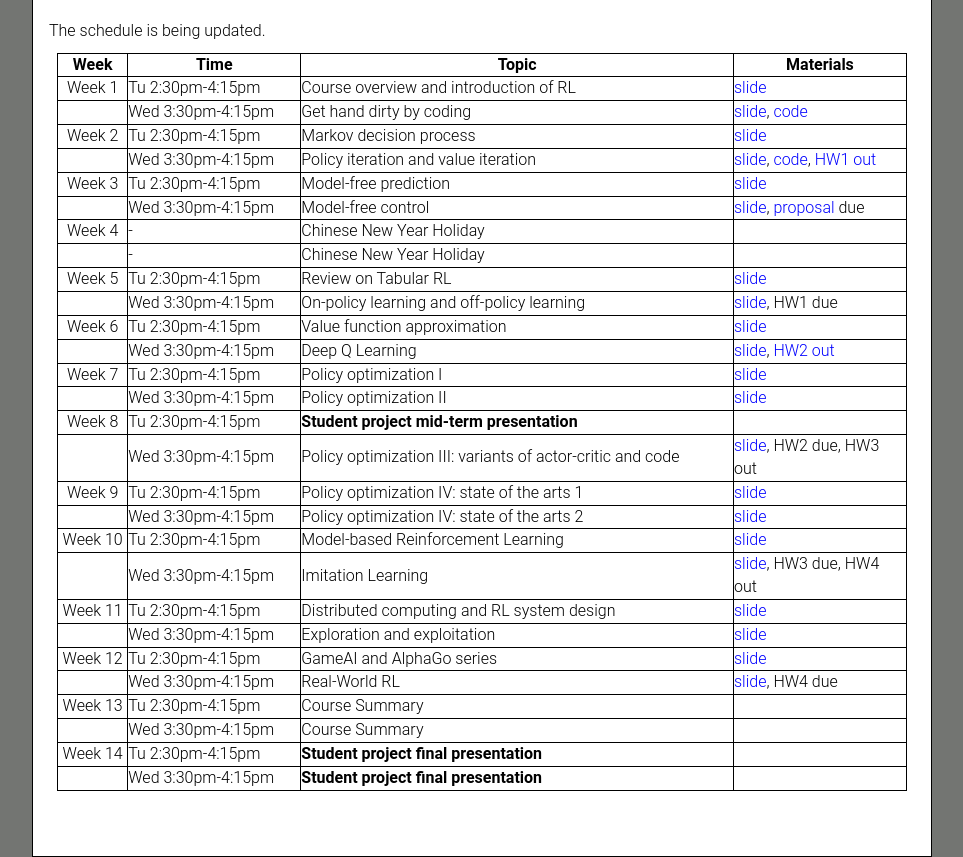
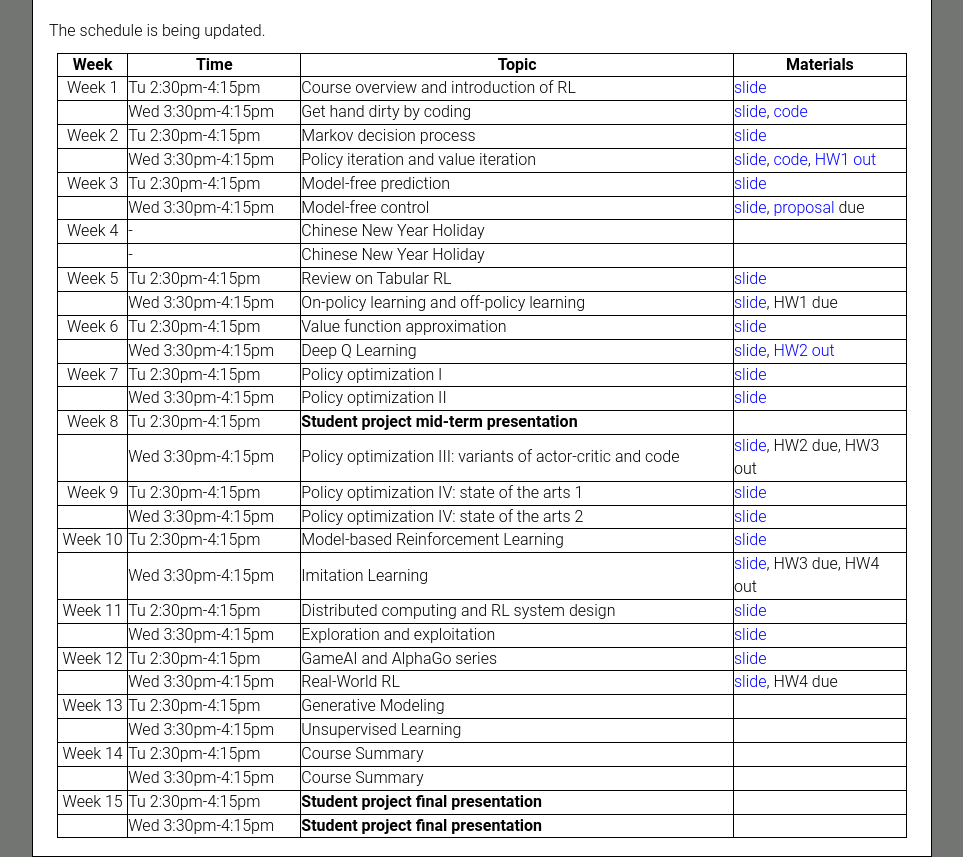
Before and after one commit to YujianDiao/cuhkrlcourse.github.io, a plain HTML site: page schedule.html in a window 1280 px wide. Shown: the part 143-1000 px from the top of the page, without its empty margins (158-1121 px from the left). Drawn offline with nearby package versions, Linux system fonts and the light colour scheme.

Commit message:
fix the schedule

```diff
--- a/schedule.html
+++ b/schedule.html
@@ -205,6 +205,21 @@
         <tr>
               <td sdval="1" sdnum="1033;" align="center" height="16">Week 13</td>
               <td sdnum="1033;0;@" align="left">Tu 2:30pm-4:15pm</td>
+              <td align="left">Generative Modeling</td>
+              <td align="left"></td>
+          </tr>
+
+        <tr>
+              <td sdval="2" sdnum="1033;" align="right" height="16"></td>
+              <td sdnum="1033;0;@" align="left">Wed 3:30pm-4:15pm</td>
+              <td align="left">Unsupervised Learning</td>
+              <td align="left"></td>
+          </tr>
+
+
+        <tr>
+              <td sdval="1" sdnum="1033;" align="center" height="16">Week 14</td>
+              <td sdnum="1033;0;@" align="left">Tu 2:30pm-4:15pm</td>
               <td align="left">Course Summary</td>
               <td align="left"></td>
           </tr>
@@ -217,7 +232,7 @@
           </tr>
 
         <tr>
-              <td sdval="1" sdnum="1033;" align="center" height="16">Week 14</td>
+              <td sdval="1" sdnum="1033;" align="center" height="16">Week 15</td>
               <td sdnum="1033;0;@" align="left">Tu 2:30pm-4:15pm</td>
               <td align="left"><b>Student project final presentation</b></td>
               <td align="left"></td>
```
